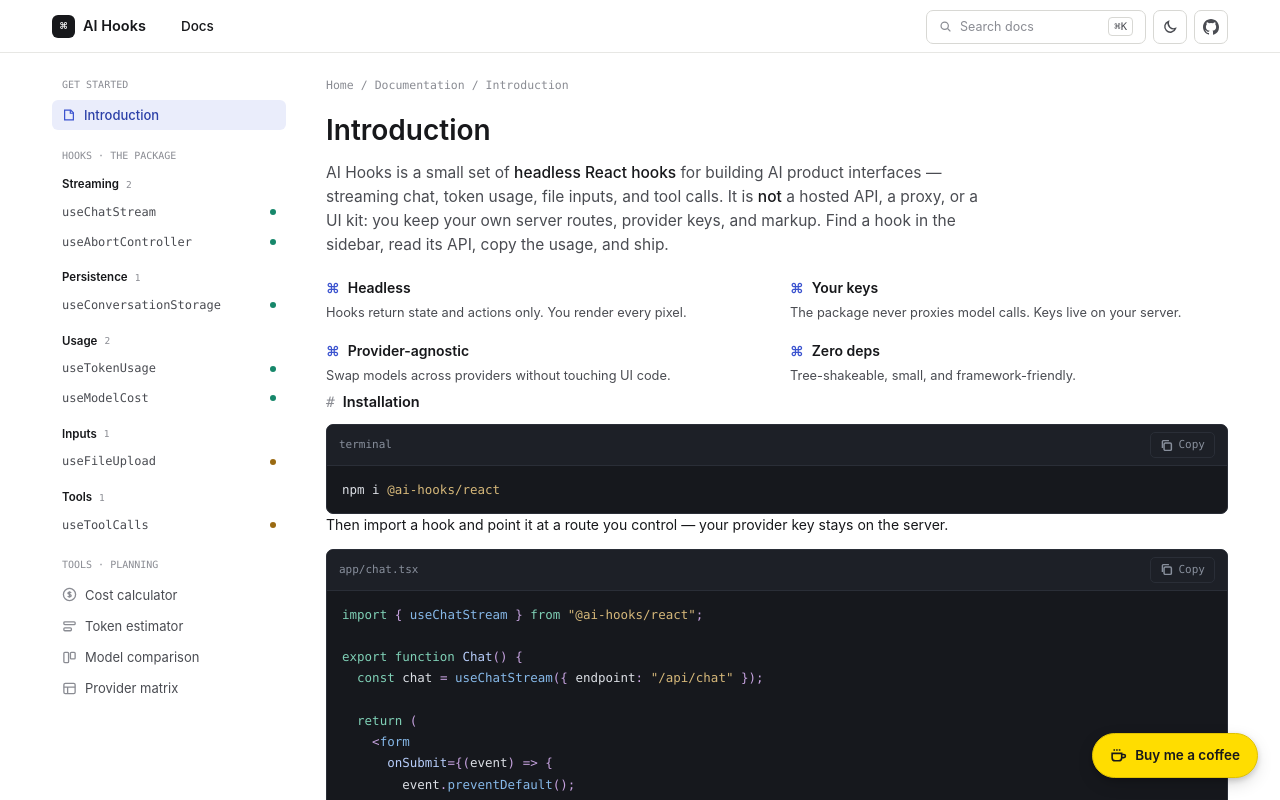
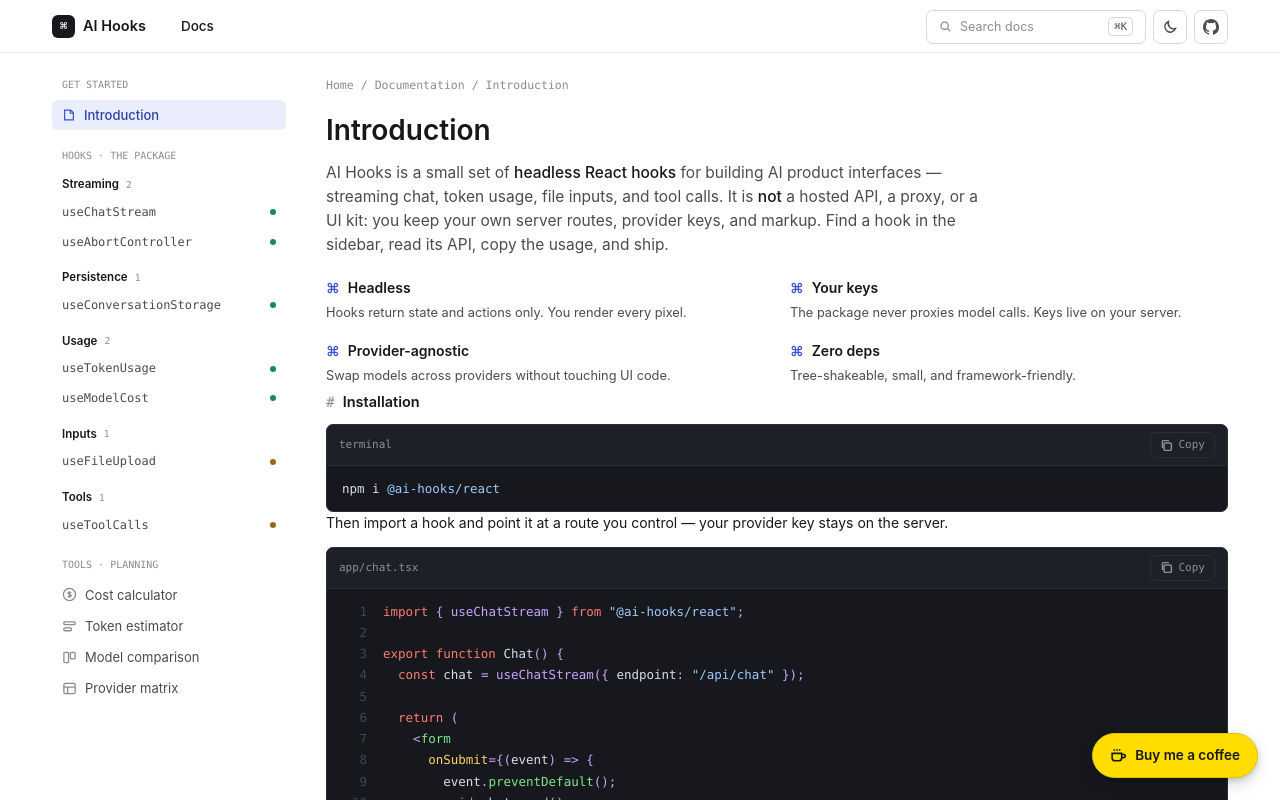
Before and after one commit to DumanTorbayev/ai-hooks, a Next.js app in the folder apps/web/: page /docs in a window 1280 px wide. Shown: the top 800 px of the page. Built offline with nearby package versions, Linux system fonts and the light colour scheme; no server answers.

Commit message:
Refine docs code block highlighting

```diff
--- a/apps/web/app/docs/[slug]/page.tsx
+++ b/apps/web/app/docs/[slug]/page.tsx
@@ -74,7 +74,7 @@
             <h3>
               <span className="hash">#</span> Import
             </h3>
-            <CodePanel code={rootImport} file="import" />
+            <CodePanel code={rootImport} file="import" showLineNumbers={false} />
           </section>
 
           <section className="dsec" id="usage">
--- a/apps/web/app/docs/page.tsx
+++ b/apps/web/app/docs/page.tsx
@@ -61,7 +61,7 @@
             <h3>
               <span className="hash">#</span> Installation
             </h3>
-            <CodePanel code="npm i @ai-hooks/react" file="terminal" />
+            <CodePanel code="npm i @ai-hooks/react" file="terminal" showLineNumbers={false} />
             <p className="doc-note">
               Then import a hook and point it at a route you control — your provider
               key stays on the server.
--- a/apps/web/components/site/code-panel.module.css
+++ b/apps/web/components/site/code-panel.module.css
@@ -50,19 +50,44 @@
 .code {
   overflow-x: auto;
   margin: 0;
-  padding: 13px 15px;
+  padding: 12px 0;
   color: var(--code-ink);
   font-family: var(--mono);
   font-size: 12.5px;
   line-height: 1.7;
 }
 
+.line {
+  display: grid;
+  grid-template-columns: 40px max-content;
+  min-width: max-content;
+  padding-right: 16px;
+}
+
+.lineNumber {
+  user-select: none;
+  color: #3f4653;
+  font-variant-numeric: tabular-nums;
+  text-align: right;
+}
+
+.lineCode {
+  display: inline-block;
+  min-height: 1.7em;
+  padding-left: 16px;
+}
+
+.plainCode {
+  display: block;
+  padding: 0 15px;
+}
+
 .tokenKeyword {
-  color: var(--c-key);
+  color: #ff7b72;
 }
 
 .tokenString {
-  color: var(--c-str);
+  color: #9ecbff;
 }
 
 .tokenComment {
@@ -70,32 +95,32 @@
 }
 
 .tokenFunction {
-  color: var(--c-fn);
+  color: #c9a5ff;
 }
 
 .tokenMethod {
-  color: var(--c-fn);
+  color: #7ee787;
 }
 
 .tokenProperty {
-  color: #b7cdfa;
+  color: #d6deeb;
 }
 
 .tokenJsxTag {
-  color: var(--c-fn);
+  color: #7ee787;
 }
 
 .tokenJsxAttribute {
-  color: #b7cdfa;
+  color: #ffd166;
 }
 
 .tokenType {
-  color: #b7cdfa;
+  color: #d6deeb;
 }
 
 .tokenNumber,
 .tokenPunctuation {
-  color: var(--c-pun);
+  color: #c9a5ff;
 }
 
 .tokenPlain {
--- a/apps/web/components/site/code-panel.tsx
+++ b/apps/web/components/site/code-panel.tsx
@@ -7,9 +7,10 @@
 type CodePanelProps = {
   code: string;
   file: string;
+  showLineNumbers?: boolean;
 };
 
-export function CodePanel({ code, file }: CodePanelProps) {
+export function CodePanel({ code, file, showLineNumbers = true }: CodePanelProps) {
   return (
     <div className={styles.panel}>
       <div className={styles.head}>
@@ -17,7 +18,13 @@
         <CopyButton className={styles.copyButton} value={code} />
       </div>
       <pre className={styles.code}>
-        <code>{highlightCode(code)}</code>
+        <code>
+          {showLineNumbers ? (
+            highlightCodeLines(code)
+          ) : (
+            <span className={styles.plainCode}>{highlightCode(code)}</span>
+          )}
+        </code>
       </pre>
     </div>
   );
@@ -54,7 +61,18 @@
 const tokenPattern =
   /(\/\/[^\n]*|"(?:\\.|[^"\\])*"|'(?:\\.|[^'\\])*'|`(?:\\.|[^`\\])*`|@[a-zA-Z0-9_/-]+|\b[A-Za-z_$][\w$]*\b|\b\d+(?:\.\d+)?\b|[{}()[\].,;:=<>/+\-*]+)/g;
 
-function highlightCode(code: string) {
+function highlightCodeLines(code: string) {
+  const lines = splitLines(highlightCode(code));
+
+  return lines.map((line, index) => (
+    <span className={styles.line} key={index}>
+      <span className={styles.lineNumber}>{index + 1}</span>
+      <span className={styles.lineCode}>{line.length > 0 ? line : "\n"}</span>
+    </span>
+  ));
+}
+
+function highlightCode(code: string): ReactNode[] {
   const output: ReactNode[] = [];
   let lastIndex = 0;
   let inJsxTag = false;
@@ -132,6 +150,31 @@
   }
 
   return output;
+}
+
+function splitLines(nodes: ReactNode[]) {
+  const lines: ReactNode[][] = [[]];
+
+  for (const node of nodes) {
+    if (typeof node !== "string") {
+      lines[lines.length - 1].push(node);
+      continue;
+    }
+
+    const parts = node.split("\n");
+
+    for (let index = 0; index < parts.length; index += 1) {
+      if (index > 0) {
+        lines.push([]);
+      }
+
+      if (parts[index]) {
+        lines[lines.length - 1].push(parts[index]);
+      }
+    }
+  }
+
+  return lines;
 }
 
 function getTokenClassName(
```
